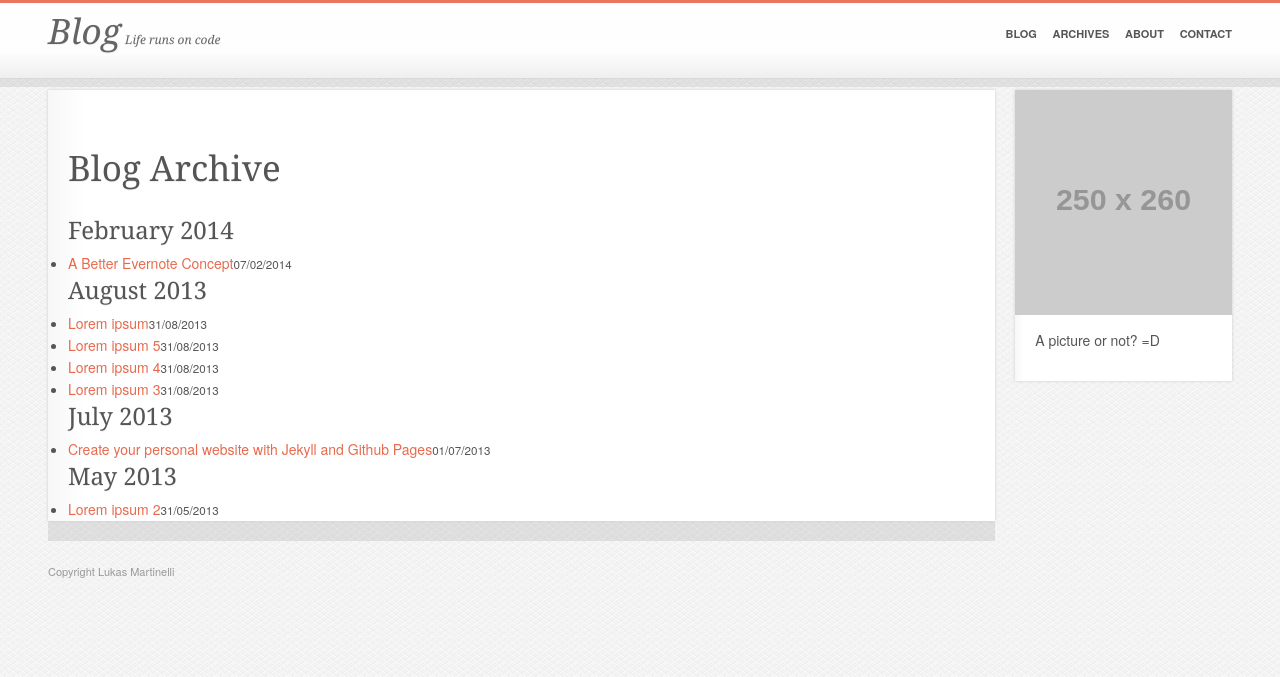
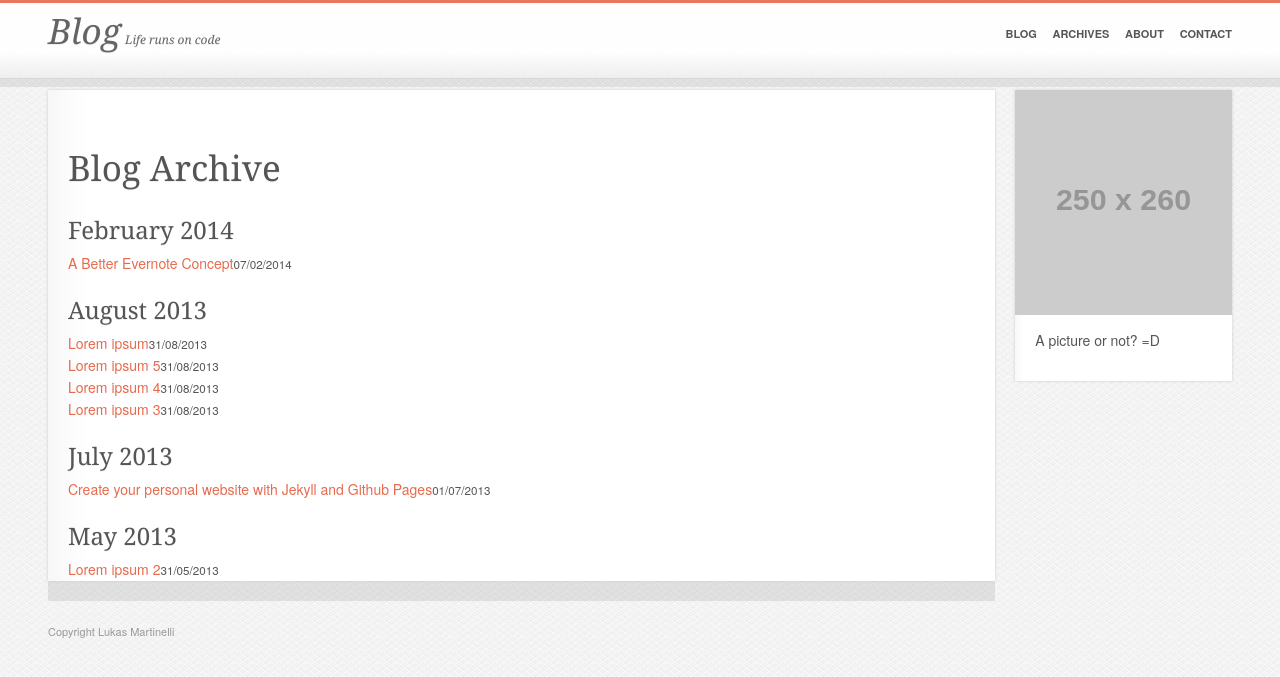
Before and after one commit to lukasmartinelli/lukasmartinelli.github.io, a Jekyll site: the page built from archive.html, in a window 1280 px wide and 900 px high. Shown: the top 677 px of the window. Built offline with Jekyll 4.4.1, drawn with Linux system fonts in a browser that asks for light colours; Markdown is read by kramdown in place of the engine named in the settings.

Commit message:
Better url styles

```diff
--- a/css/main.css
+++ b/css/main.css
@@ -102,6 +102,16 @@ p {
 /* line 84, ../sass/_base.scss */
 img {
   max-width: 100%;
+}
+
+/* line 88, ../sass/_base.scss */
+ul, ol {
+  margin-bottom: 20px;
+}
+
+/* line 89, ../sass/_base.scss */
+ul {
+  list-style: none outside;
 }
 
 /* ===============
--- a/sass/_base.scss
+++ b/sass/_base.scss
@@ -84,3 +84,6 @@ p {
 img {
 	max-width: 100%;
 }
+
+ul, ol { margin-bottom: 20px; }
+ul { list-style: none outside; }
```
